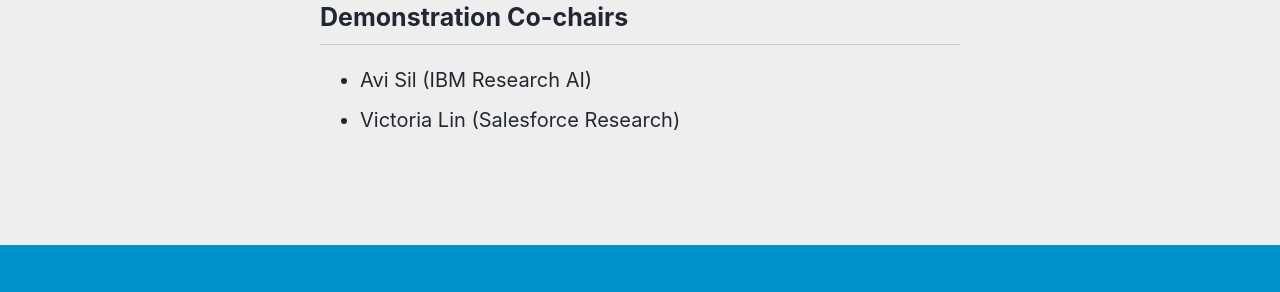
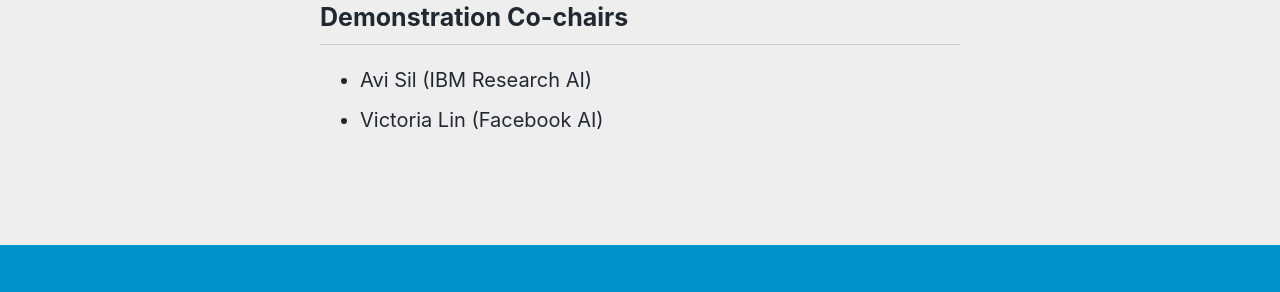
Before and after one commit to naacl-org/naacl-2021-website, a Jekyll site: the page built from _pages/calls/demos.md, in a window 1280 px wide and 900 px high, scrolled down 4420 px. Shown: the part 513-805 px from the top of the window. Built offline with Jekyll 4.4.1, drawn with Linux system fonts in a browser that asks for light colours; cached includes are drawn as plain includes; nearby versions of some CDN libraries.

Commit message:
Changed Victoria Lin's affiliation

```diff
--- a/_pages/calls/demos.md
+++ b/_pages/calls/demos.md
@@ -114,4 +114,4 @@
 ## Demonstration Co-chairs
 
 * Avi Sil (IBM Research AI)
-* Victoria Lin (Salesforce Research)
+* Victoria Lin (Facebook AI)
```
Also changed, not shown: _pages/committees/organization.md (+1 -1 lines).
